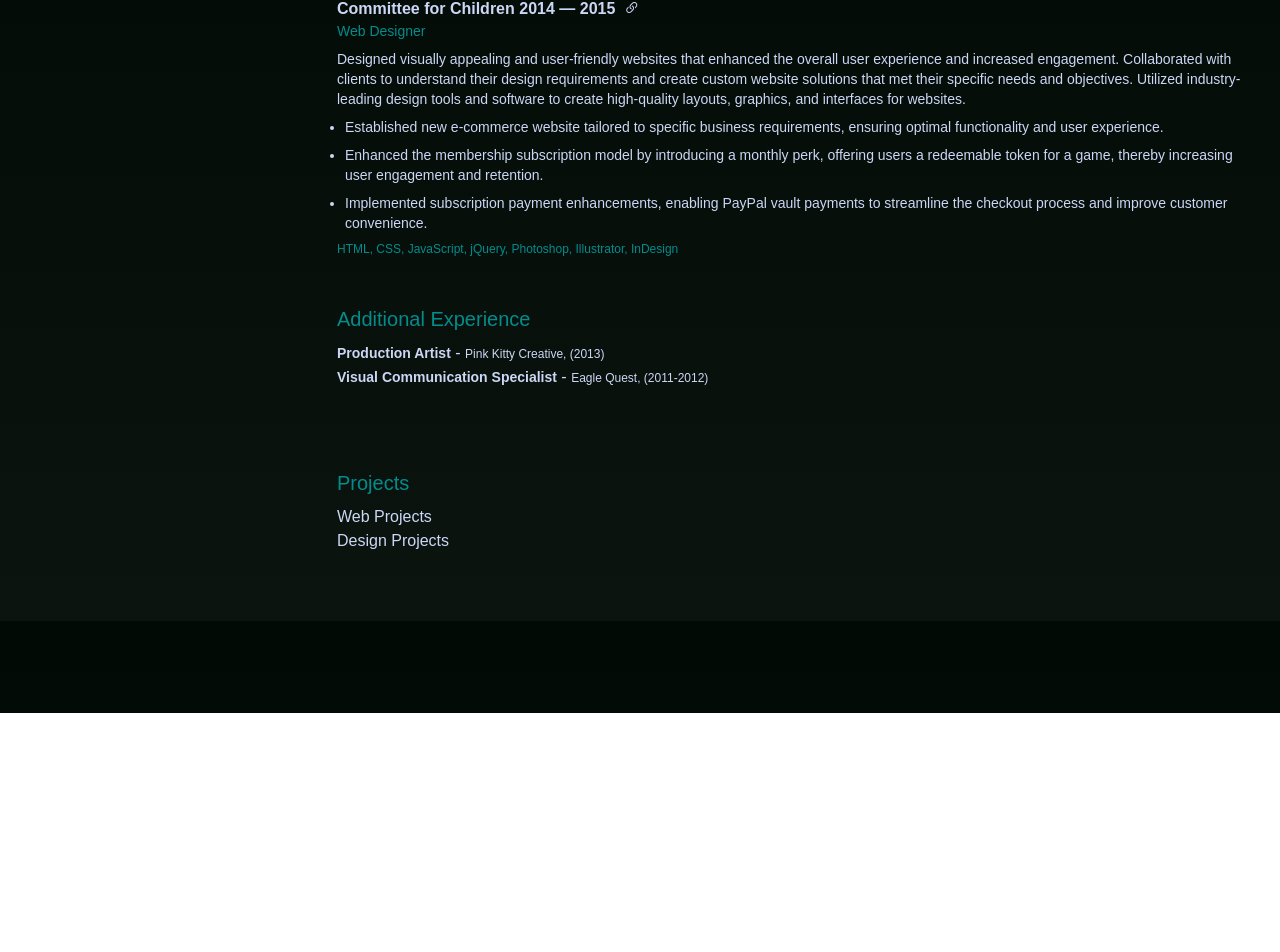
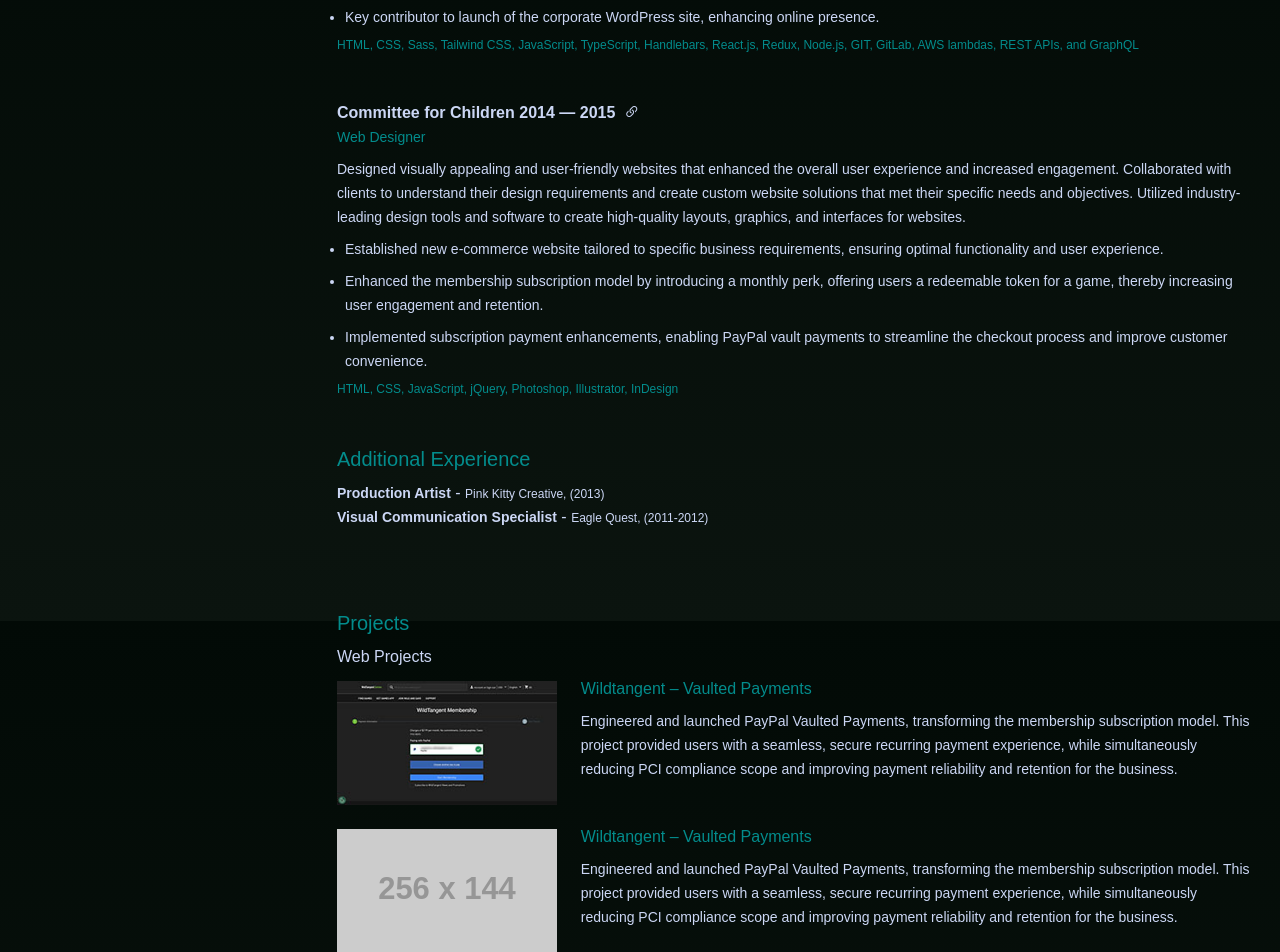
Before and after one commit to goldcam/portfolio-site, a React (Create React App) app: page / in a window 1280 px wide. Shown: the part 979-1931 px from the top of the page. Before the commit the page ends 1692 px from the top, so only its background shows below. Built offline with nearby package versions, Linux system fonts and the light colour scheme.

Commit message:
Working on project section

```diff
--- a/public/index.html
+++ b/public/index.html
@@ -19,7 +19,7 @@
     <title>Cameron Townsend Portfolio</title>
   </head>
   <body class="font-normal">
-    <noscript>You need to enable JavaScript to run this app.</noscript>
+    <noscript>You need to enable JavaScript to run this website</noscript>
     <div id="root" class="m-3"></div>
   </body>
 </html>
--- a/src/components/modeToggle/index.tsx
+++ b/src/components/modeToggle/index.tsx
@@ -3,13 +3,13 @@ import React, { PureComponent, } from 'react';
 
 
 
-export interface modeToggle {
+export interface ModeToggle {
     darkMode: boolean;
 }
 
 
 
-export class ModeToggleComponent extends PureComponent<{}, modeToggle> {
+export class ModeToggleComponent extends PureComponent<{}, ModeToggle> {
     constructor(props: Readonly<{}>) {
         super(props);
         this.state = {
--- a/src/components/nav/index.tsx
+++ b/src/components/nav/index.tsx
@@ -6,7 +6,6 @@ export const NavItems = {
     About : 'about',
     Experience: 'experience',
     Projects: 'projects'
-    // Work : 'work',
 } as const;
 
 
--- /dev/null
+++ b/src/components/portfolio/img/index.tsx
@@ -0,0 +1,24 @@
+import { PureComponent, ReactNode, } from 'react';
+
+export interface PortfolioImgProps {
+    src: string;
+    alt: string;
+}
+
+
+export class PortfolioImg extends PureComponent<PortfolioImgProps, {}> {
+
+    render(): ReactNode {
+        const {src,alt} = this.props;
+        return (
+                <img src={src}
+                     alt={alt} />
+        )
+    }
+}
+
+export default PortfolioImg;
+
+
+//  <img src='https://placehold.co/200x48'
+//                      alt='placeholder' />
--- a/src/index.css
+++ b/src/index.css
@@ -42,19 +42,32 @@
         background: linear-gradient(180deg, rgba(2,10,6,1) 0%, rgba(11,20,15,1) 100%);
         @apply bg-no-repeat bg-fixed;
     }
+    .positionTitle {
+        @apply pb-2 text-teal font-normal text-sm leading-6;
+    }
+    .positionDescription {
+        @apply font-montserrat text-sm leading-6;
+    }
+    .projectDescription {
+        @apply font-montserrat text-xs leading-4;
+    }
     .bulletList {
         @apply m-2;
     }
     .bulletList li {
-        @apply list-disc my-2 font-montserrat text-sm;
+        @apply list-disc my-2 font-montserrat text-sm leading-6;
     }
     .sectionHeader {
         @apply text-teal font-light font-montserrat text-xl mb-2;
     }
+    .projectHeader {
+        @apply text-teal font-light font-montserrat text-base;
+    }
 
     .paragraph {
-        @apply block font-montserrat text-sm pb-3;
+        @apply block font-montserrat text-sm pb-3 leading-6;
     }
+
     .keywords-text {
         @apply text-xs text-teal;
     }
@@ -76,6 +89,7 @@
 
 html {
     font-family: Oswald, Arial, sans-serif;
+    scroll-behavior: smooth;
 }
 
 @layer base {
--- a/src/pages/experience/index.tsx
+++ b/src/pages/experience/index.tsx
@@ -43,8 +43,8 @@ export class ExperienceComponent extends PureComponent<{}, ExperienceState> {
                             {item.positions.map((position, j) => {
                                 return (
                                     <div key={j} >
-                                        <p className='pb-2 text-teal font-normal text-sm'>{position.title}</p>
-                                        <p className='font-montserrat  text-sm'>
+                                        <p className='positionTitle'>{position.title}</p>
+                                        <p className='positionDescription'>
                                             {position.description}
                                         </p>
                                         <ul className='bulletList'>
--- a/src/pages/projects/index.tsx
+++ b/src/pages/projects/index.tsx
@@ -1,12 +1,15 @@
 import { PureComponent, } from 'react';
+
+import WebProjectsComponent from './webProjects';
 
 
 export class ProjectsComponent extends PureComponent {
     render() {
         return (
-            <section className='mb-20' id='work'>
+            <section className='mb-20' id='projects'>
                 <h2 className='sectionHeader'>Projects</h2>
-                <h3>Web Projects</h3>
+
+                <WebProjectsComponent />
                 <h3>Design Projects</h3>
             </section>
         )
--- /dev/null
+++ b/src/pages/projects/webProjects/index.tsx
@@ -0,0 +1,49 @@
+import { PureComponent, ReactNode, } from 'react';
+import PortfolioImg from '../../../components/portfolio/img';
+
+import PaypalImage from '../../../imgs/step-three-thumb.jpg'
+
+
+
+
+
+
+
+
+export class WebProjectsComponent extends PureComponent<{}, {}> {
+
+    render(): ReactNode {
+        return (
+            <div>
+                <h3>Web Projects</h3>
+                <section className="webProjects ">
+                    <div className='flex'>
+                        <div className='w-3/12 p-3 pl-0'>
+                            <PortfolioImg src={PaypalImage} alt='Wildtangent Vaulted Payment' />
+                        </div>
+                        <div className="w-9/12 p-3 pt-0">
+                        <h4 className='projectHeader py-2'>Wildtangent – Vaulted Payments</h4>
+                        <p className="paragraph">Engineered and launched PayPal Vaulted Payments, transforming the membership subscription model. This project provided users with a seamless, secure recurring payment experience, while simultaneously reducing PCI compliance scope and improving payment reliability and retention for the business.</p>
+                        </div>
+
+                    </div>
+                    <div className='flex'>
+                        <div className='w-3/12 p-3 pl-0'>
+                            <PortfolioImg src='https://placehold.co/256x144' alt='placeholder' />
+                        </div>
+                        <div className="w-9/12 p-3 pt-0">
+                        <h4 className='projectHeader py-2'>Wildtangent – Vaulted Payments</h4>
+                        <p className="paragraph">Engineered and launched PayPal Vaulted Payments, transforming the membership subscription model. This project provided users with a seamless, secure recurring payment experience, while simultaneously reducing PCI compliance scope and improving payment reliability and retention for the business.</p>
+                        </div>
+
+                    </div>
+
+                </section>
+
+
+            </div>
+        )
+    }
+}
+
+export default WebProjectsComponent;
```
Also changed, not shown: src/imgs/step-three-thumb.jpg (added).
